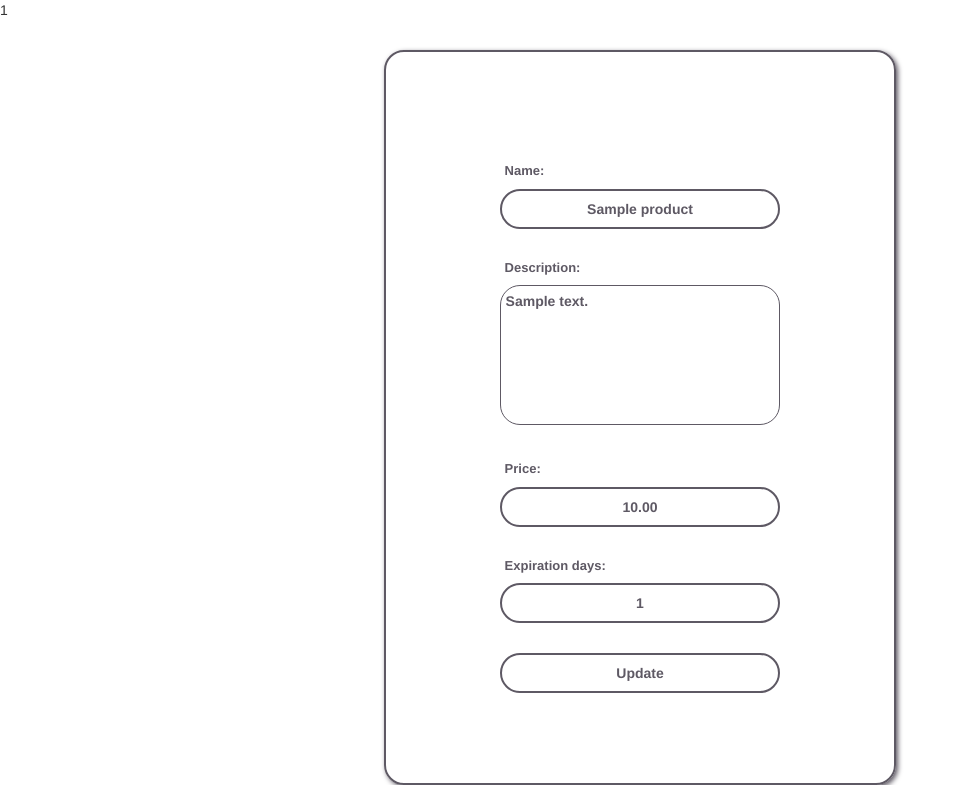
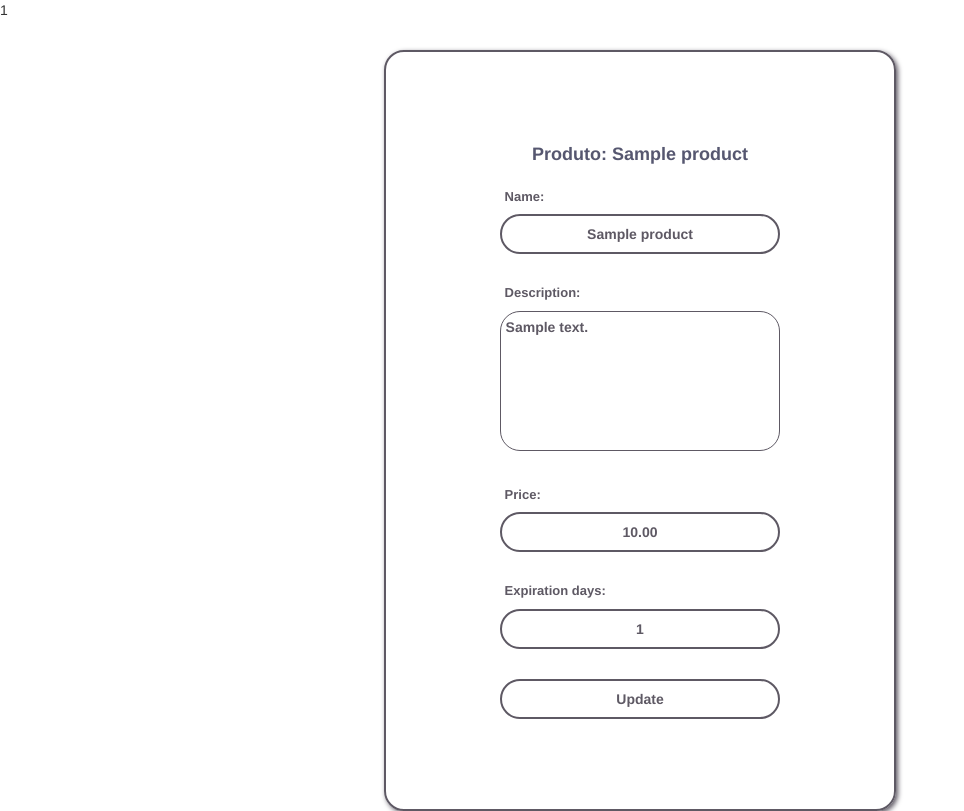
Before and after one commit to douglasrdv/inventory_manager, a Django app: page /product-update/1 in a window 1280 px wide. Shown: the part 40-851 px from the top of the page, without its empty margins (0-964 px from the left). Before the commit the page ends 825 px from the top, so only its background shows below. Run offline with Django 4.2, Linux system fonts and the light colour scheme; tables that the repository leaves empty hold one stand-in row (values such as "Sample post"); some libraries are stand-ins or nearby versions.

Commit message:
fix: Add title to ingredient, recipe and product update form

```diff
--- a/thelirios/myapp/templates/ingredient_update.html
+++ b/thelirios/myapp/templates/ingredient_update.html
@@ -13,7 +13,7 @@
     {% include 'header.html' %}
     <div class="form-cont">
         <div class="registration-form">
-            <p class="title">{{ingredient.name}}</p>
+            <p class="title">Ingrediente: {{ingredient.name}}</p>
             <form action="{%url 'ingredient-update' ingredient.id%}" method="post">
                 {% csrf_token %}
                 {{ form }}
--- a/thelirios/myapp/templates/product_update.html
+++ b/thelirios/myapp/templates/product_update.html
@@ -14,7 +14,7 @@
     {{product.id}}
         <div class="form-cont">
             <div class="registration-form">
-                <p class="title">{{ingredient.name}}</p>
+                <p class="title">Produto: {{product.name}}</p>
             <form action="{%url 'product-update' product.id%}" method="post">
                 {% csrf_token %}
                 {{ form }}
--- a/thelirios/myapp/templates/recipe_update.html
+++ b/thelirios/myapp/templates/recipe_update.html
@@ -14,6 +14,7 @@
     {{recipe.id}}
     <div class="form-cont">
         <div class="registration-form">
+            <p class="title">Receita: {{recipe.name}}</p>
             <form action="{%url 'recipe-update' recipe.id%}" method="post">
                 {% csrf_token %}
                 {{ form }}
```
